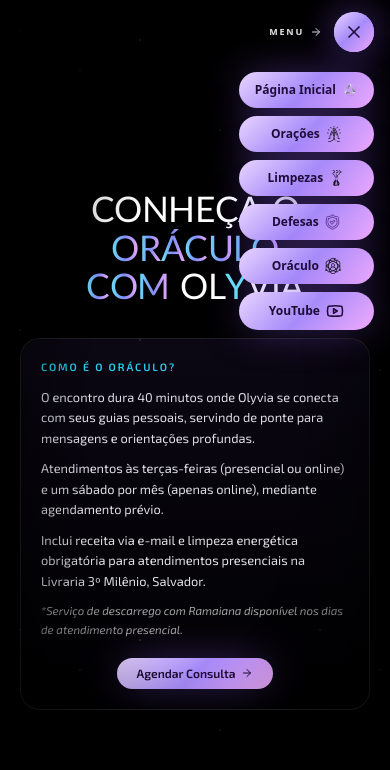
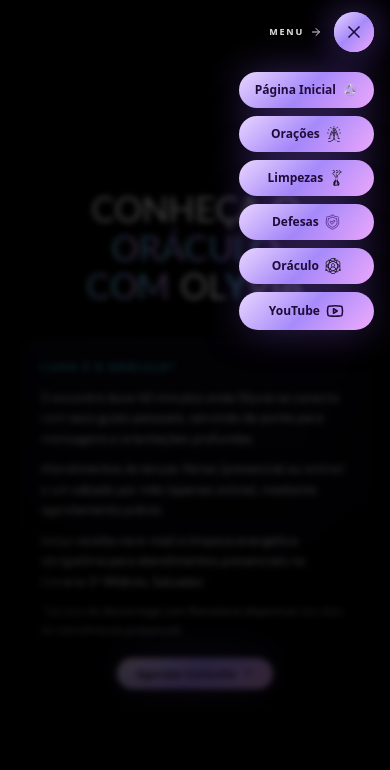
Before and after one commit to LeandroAcipreste/site-universo-de-lluz, a React (Vite) app: page /oracle in a window 390 px wide. Both pictures are taken after a click on the button 354 px from the left and 32 px from the top of the page. Shown: the top 770 px of the page. Built offline with nearby package versions, Linux system fonts and the light colour scheme; a web font is replaced by a local one.

Commit message:
ajuste na nav do mobile

```diff
--- a/src/components/siteNav.tsx
+++ b/src/components/siteNav.tsx
@@ -67,8 +67,16 @@ export default function SiteNav() {
 
   return (
     <>
-    <motion.nav
-      initial={{ opacity: 0, y: -80 }}
+      {/* Backdrop de fundo escuro com blur para dar foco e contraste nos botões do menu mobile */}
+      <div
+        className={`fixed inset-0 z-40 bg-black/75 backdrop-blur-[3px] transition-all duration-300 md:hidden ${
+          navOpen ? "opacity-100 pointer-events-auto" : "opacity-0 pointer-events-none"
+        }`}
+        onClick={() => setNavOpen(false)}
+      />
+
+      <motion.nav
+        initial={{ opacity: 0, y: -80 }}
       animate={{
         opacity: isVisible || navOpen ? 1 : 0,
         y: isVisible || navOpen ? 0 : -80
```
